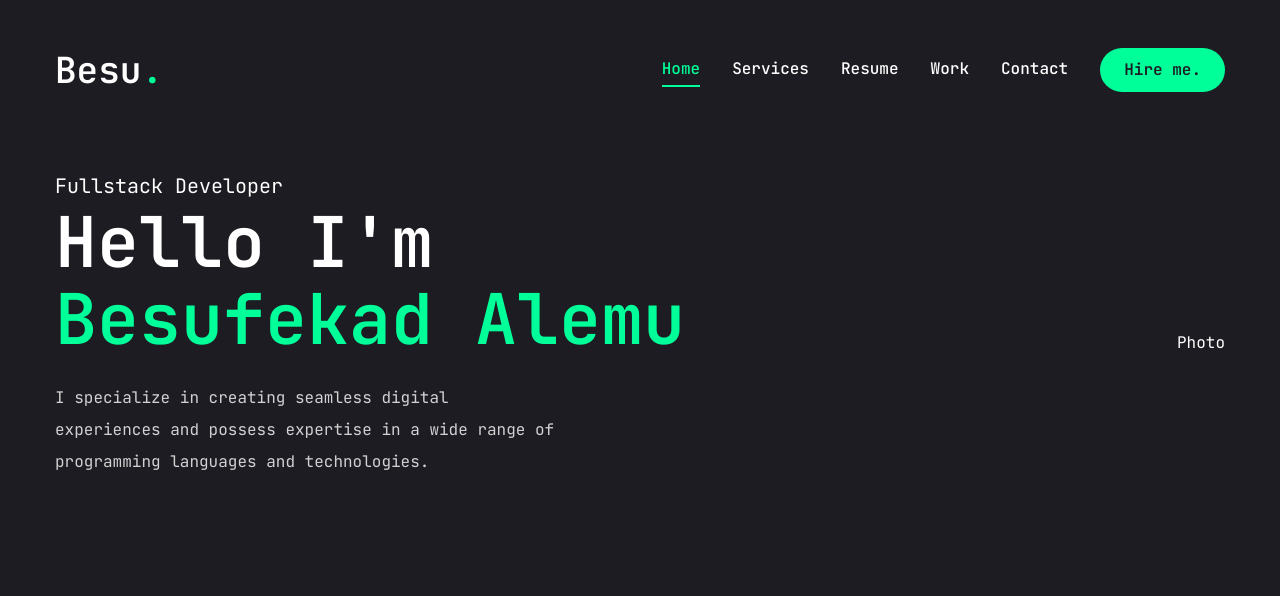
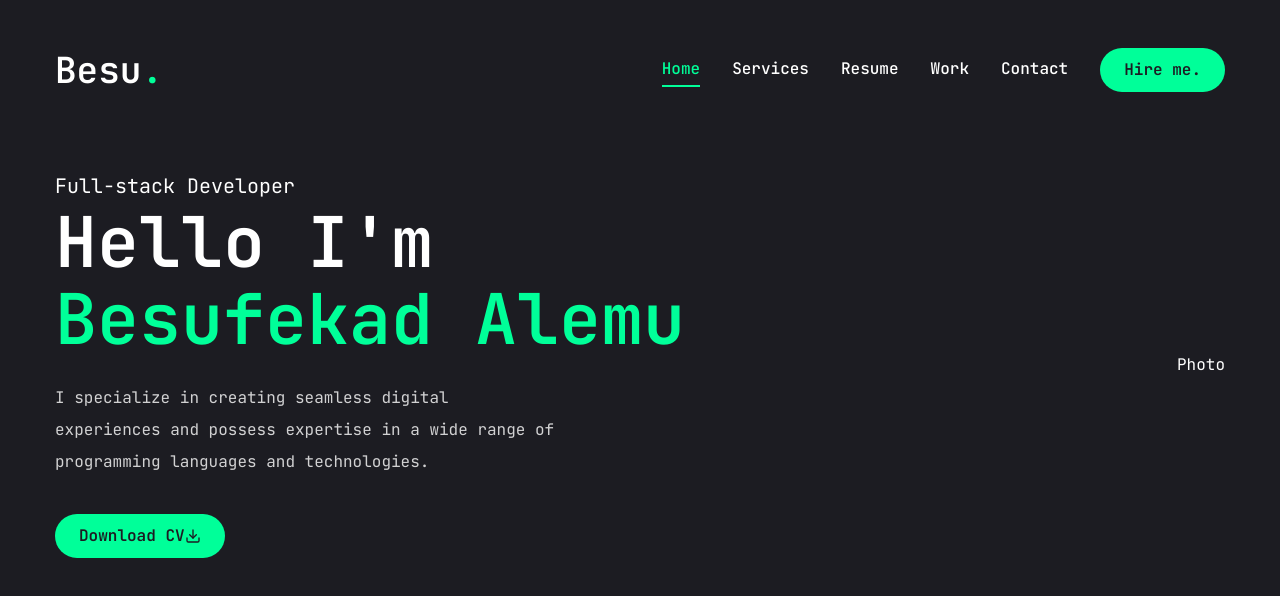
Before and after one commit to Besufekad-HAZ/My-Portfolio-Next, a Next.js app: page / in a window 1280 px wide. Shown: the top 596 px of the page. Built offline with nearby package versions, Linux system fonts and the light colour scheme.

Commit message:
Add button and socials

```diff
--- a/app/page.tsx
+++ b/app/page.tsx
@@ -11,7 +11,7 @@ const Home = () => {
         >
           {/* text  */}
           <div className="text-center xl:text-left">
-            <span className="text-xl">Fullstack Developer</span>
+            <span className="text-xl">Full-stack Developer</span>
             <h1 className="h1 mb-6">
               Hello I'm <br />
               <span className="text-accent">Besufekad Alemu</span>
@@ -21,6 +21,13 @@ const Home = () => {
               expertise in a wide range of programming languages and
               technologies.
             </p>
+            {/* button and socials */}
+            <div>
+              <Button>
+                <span>Download CV</span>
+                <FiDownload />
+              </Button>
+            </div>
           </div>
           {/* photo */}
           <div>Photo</div>
```
